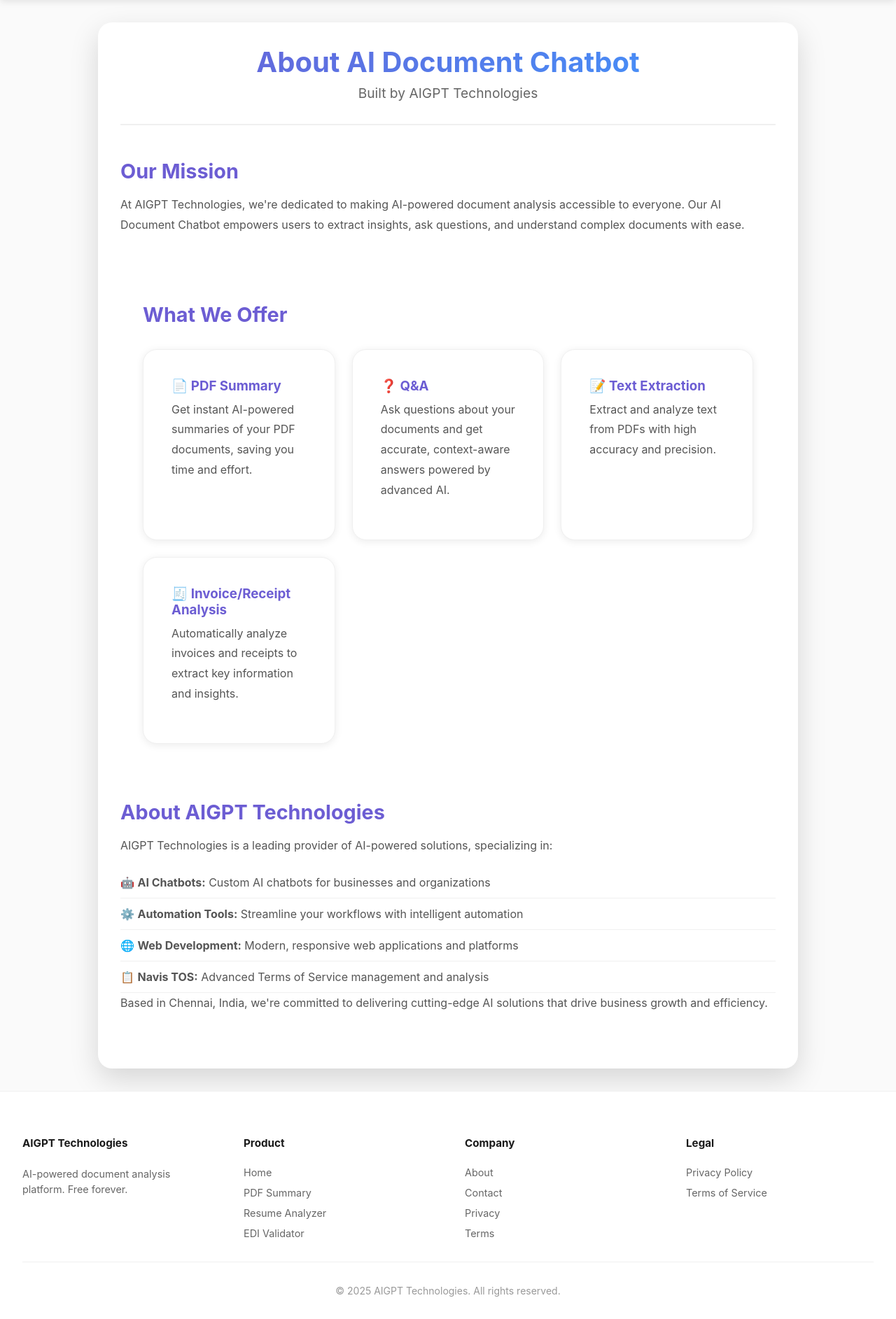
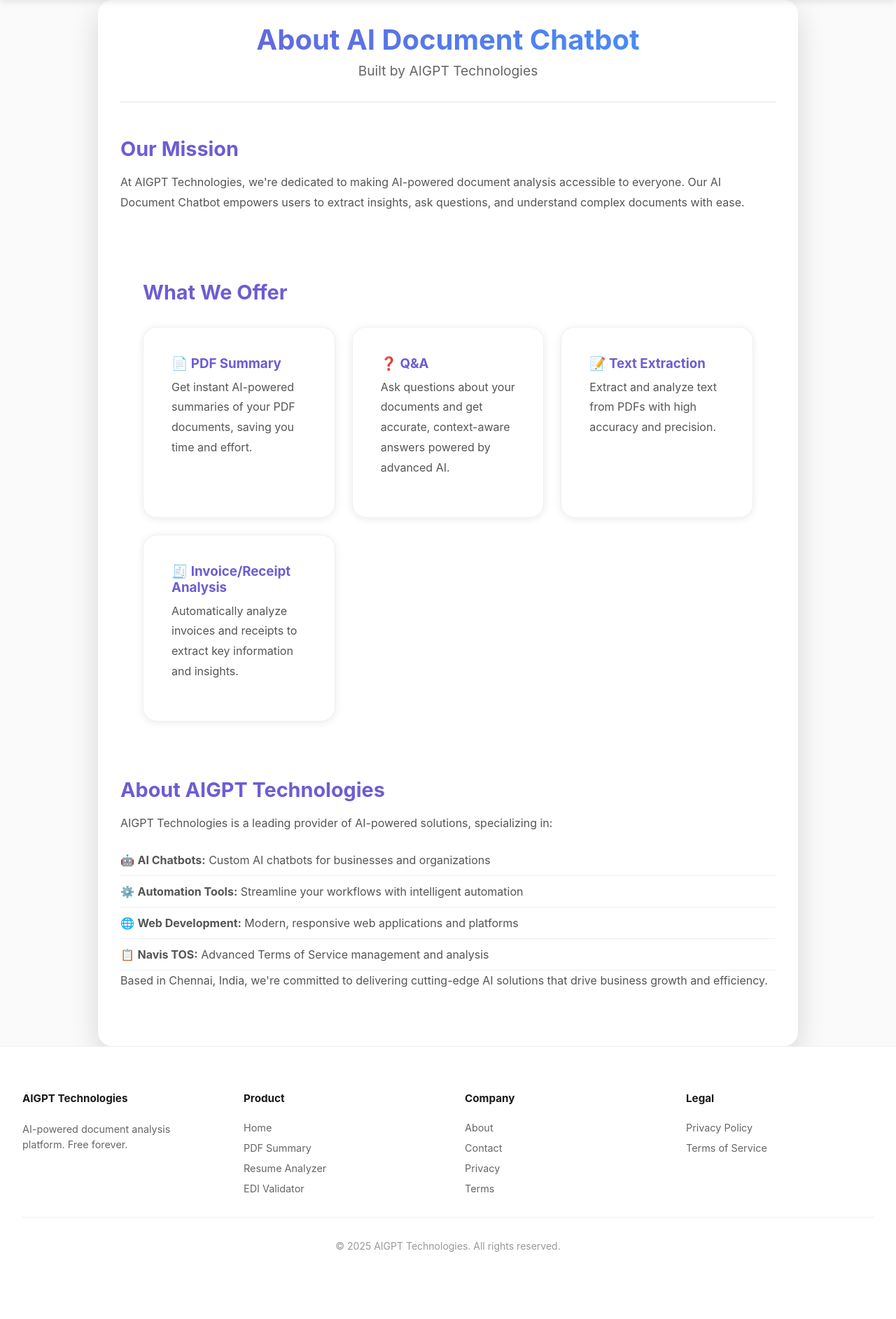
Before and after one commit to kokilailan1991/doc_chatbotgpt, a Flask app: page /about in a window 1280 px wide. Shown: the part 61-1946 px from the top of the page at 70% size. After the commit the page ends 1850 px from the top, so only its background shows below. Run offline with Flask 3, Linux system fonts and the light colour scheme.

Commit message:
Fix CSS loading and ensure premium design displays correctly

```diff
--- a/styles.css
+++ b/styles.css
@@ -104,11 +104,9 @@ body {
 /* Main Content */
 .main-content {
   flex: 1;
-  display: flex;
-  align-items: center;
-  justify-content: center;
-  padding: 2rem 1rem;
-  width: 100%;
+  width: 100%;
+  padding: 0;
+  margin: 0;
 }
 
 .chat-container {
--- a/templates/base.html
+++ b/templates/base.html
@@ -25,7 +25,7 @@
   <meta property="twitter:description" content="{% block twitter_description %}{{ meta_description or 'AI-powered chatbot to analyze and answer questions from PDF documents.' }}{% endblock %}">
   <meta property="twitter:image" content="https://bot.aigpt.co.in/static/og-image.png">
 
-  <link href="/styles.css" rel="stylesheet" />
+  <link href="/styles.css?v=2.0" rel="stylesheet" />
   {% block extra_head %}{% endblock %}
 </head>
 <body>
```
